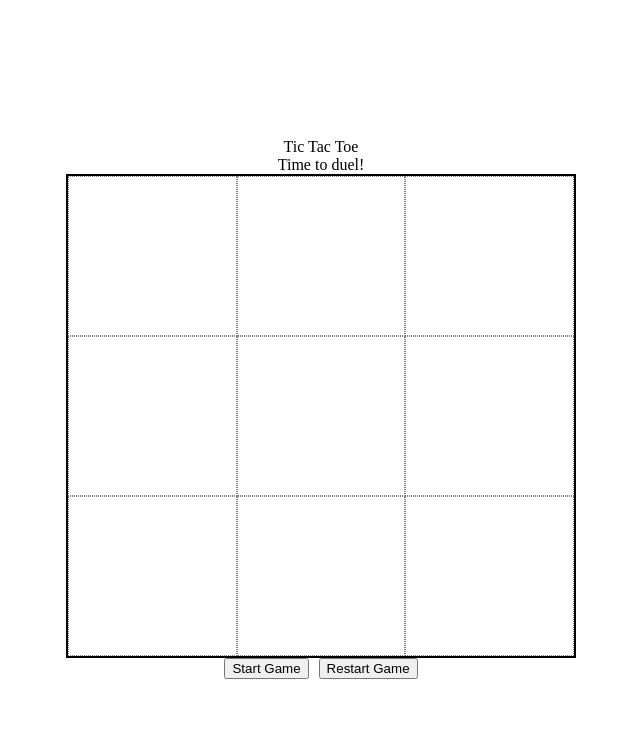
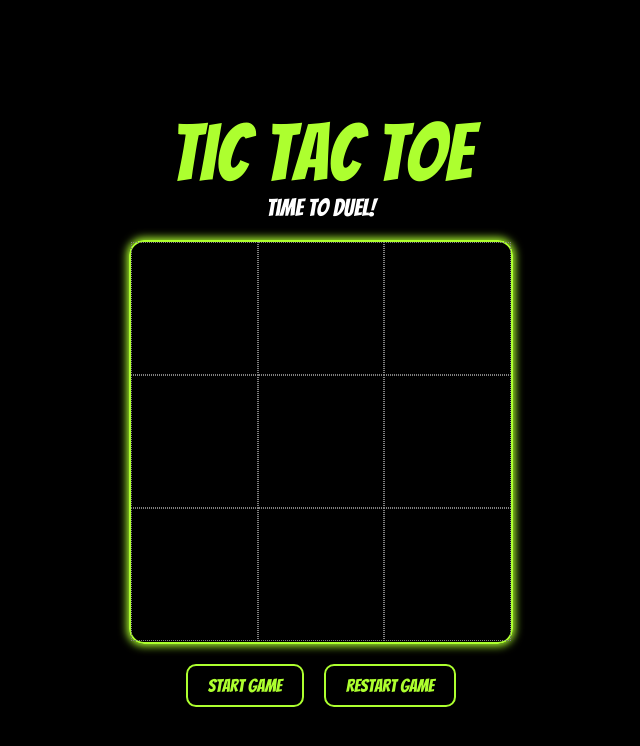
Before and after one commit to ecanvasser/tictactoe, a plain HTML site: page index.html in a window 1280 px wide. Shown: the whole page, without its empty margins (319-959 px from the left). Drawn offline with Linux system fonts and the light colour scheme.

Commit message:
Add CSS styling to style.css

```diff
--- a/index.html
+++ b/index.html
@@ -5,6 +5,7 @@
     <meta http-equiv="X-UA-Compatible" content="IE=edge">
     <meta name="viewport" content="width=device-width, initial-scale=1.0">
     <link rel="stylesheet" href="style.css">
+    <link rel="stylesheet" href="https://fonts.googleapis.com/css?family=Bangers">
     <script src="main.js" defer></script>
     <title>Tic-Tac-Toe</title>
 </head>
--- a/style.css
+++ b/style.css
@@ -4,12 +4,28 @@ body {
     align-items: center;
     justify-content: center;
     height: 100vh;
+    background-color: black;
+}
+
+.title {
+    font-family: Bangers;
+    font-size: 80px;
+    color: greenyellow;
+}
+
+.status {
+    margin-bottom: 20px;
+    font-family: Bangers;
+    font-size: 24px;
+    color: white;
 }
 
 .gameboard {
-    width: 40%;
-    height: 60%;
-    border: 2px black solid;
+    width: 30%;
+    height: 50%;
+    border: 2px greenyellow solid;
+    box-shadow: 0px 0px 8px 2px greenyellow;
+    border-radius: 15px;
     display: grid;
     grid-template-columns: repeat(3, minmax(20px, 1fr));
     grid-template-rows: repeat(3, minmax(20px, 1fr));
@@ -20,10 +36,23 @@ body {
     display: flex;
     justify-content: center;
     align-items: center;
+    font-family: Bangers;
+    color: greenyellow;
     font-size: 80px;
 }
 
 .game-buttons {
     display: flex;
-    gap: 10px;
+    gap: 20px;
+    margin-top: 20px;
 }
+
+.start, .restart {
+    color: greenyellow;
+    background-color: black;
+    border: 2px solid greenyellow;
+    border-radius: 10px;
+    font-size: 18px;
+    padding: 10px 20px;
+    font-family: Bangers;
+}
```
